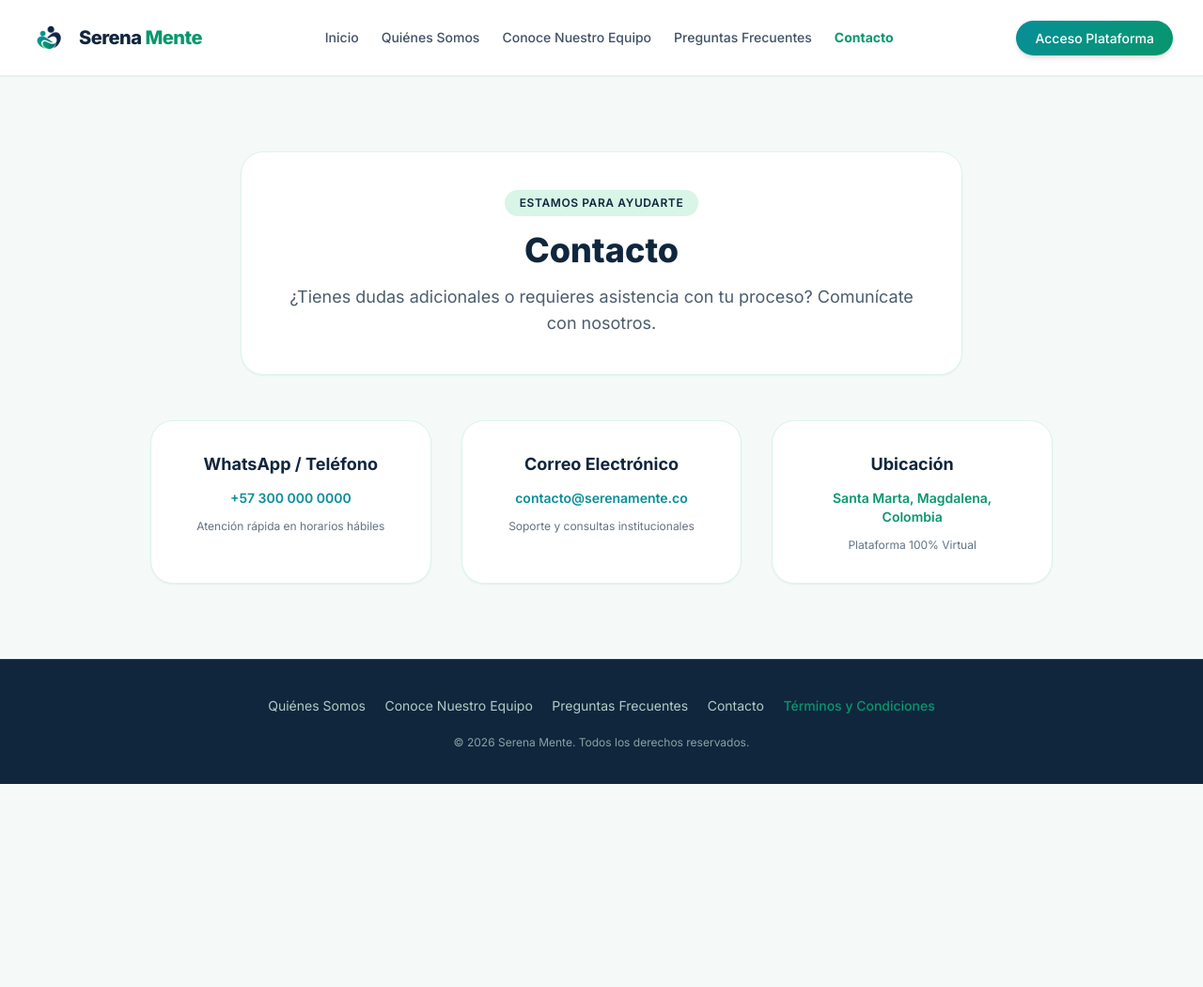
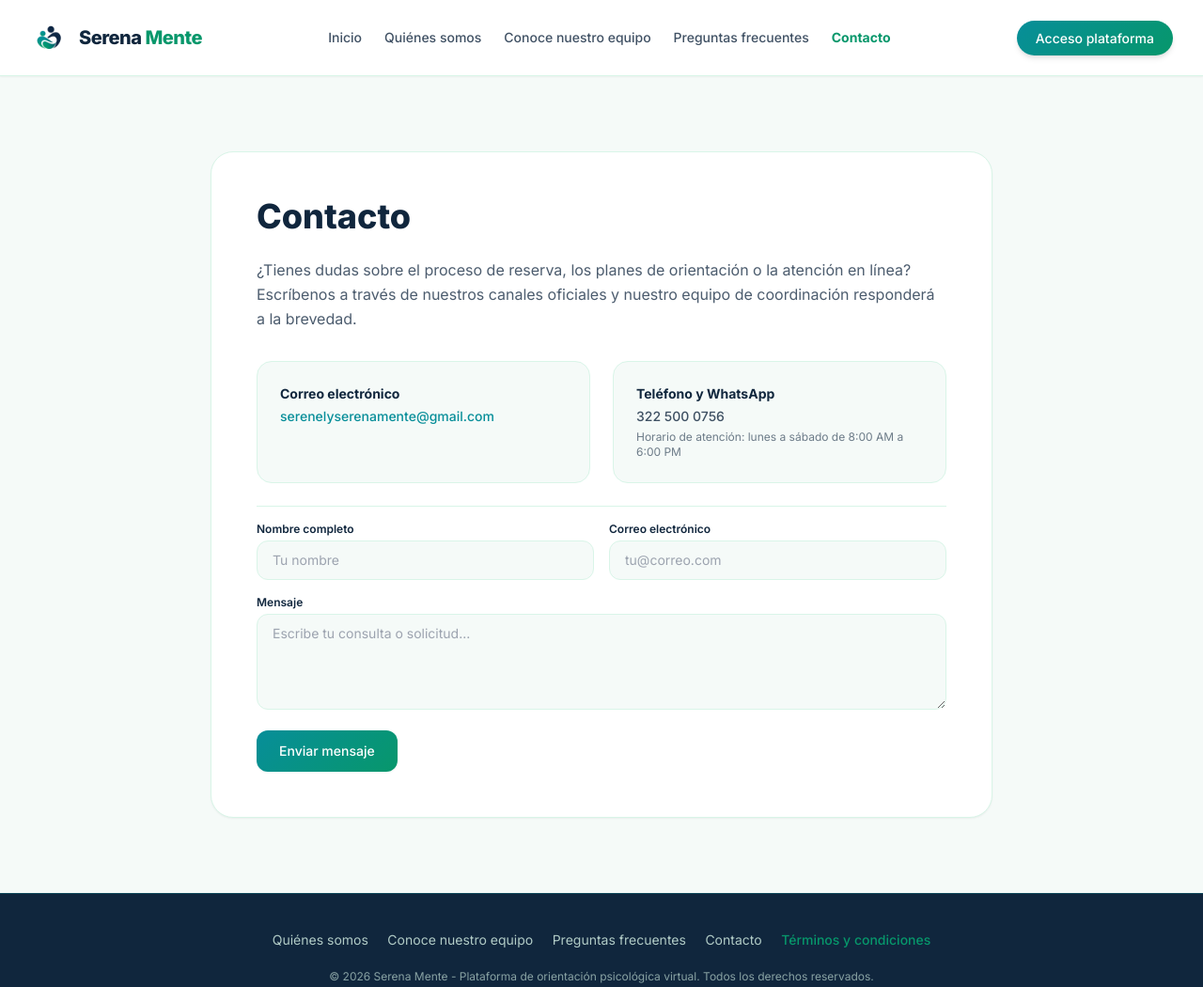
Before and after one commit to Serena-mente/serena-mente, a plain HTML site: page contacto.html in a window 1280 px wide. Shown: the whole page at 94% size. Before the commit the page ends 834 px from the top, so only its background shows below. Drawn offline with nearby package versions, Linux system fonts and the light colour scheme.

Commit message:
Enhance contacto.html with Tailwind CSS and content updates
Updated contact page with Tailwind CSS integration and improved content.

```diff
--- a/contacto.html
+++ b/contacto.html
@@ -4,7 +4,34 @@
     <meta charset="UTF-8">
     <meta name="viewport" content="width=device-width, initial-scale=1.0">
     <title>Contacto — Serena Mente</title>
+    <!-- Tailwind CSS CDN -->
     <script src="https://cdn.tailwindcss.com"></script>
+    <script>
+        tailwind.config = {
+            theme: {
+                extend: {
+                    colors: {
+                        serena: {
+                            50: '#F5FAF8',
+                            100: '#D9F5E8',
+                            500: '#07976B',
+                            600: '#07976B',
+                            700: '#078E99',
+                            900: '#10263D',
+                            light: '#D9F5E8',
+                            blue: '#078E99',
+                            darkblue: '#10263D',
+                            navy: '#10263D',
+                            teal: '#078E99',
+                            mint: '#07976B',
+                            calm: '#D9F5E8',
+                            harmony: '#F5FAF8'
+                        }
+                    }
+                }
+            }
+        }
+    </script>
     <link href="https://fonts.googleapis.com/css2?family=Inter:wght@300;400;500;600;700;800&display=swap" rel="stylesheet">
     <style>
         body {
@@ -22,70 +49,104 @@
     </style>
 </head>
 <body class="bg-[#F5FAF8] text-[#10263D] antialiased">
+
+    <!-- Navigation Header -->
     <header class="sticky top-0 z-40 bg-white/95 backdrop-blur-md border-b border-[#D9F5E8] shadow-sm">
         <div class="max-w-7xl mx-auto px-4 sm:px-6 lg:px-8 h-20 flex items-center justify-between">
+            <div class="flex items-center space-x-3">
                 <a href="index.html" class="flex items-center space-x-3">
                     <img src="assets/isotipo.png" alt="Isotipo Serena Mente" class="h-10 w-auto object-contain">
                     <span class="text-xl font-extrabold tracking-tight text-[#10263D]">
                         Serena <span class="text-[#07976B]">Mente</span>
                     </span>
                 </a>
+            </div>
             <nav class="hidden md:flex items-center space-x-6 font-medium text-sm text-[#10263D]/80">
                 <a href="index.html" class="hover:text-[#07976B] transition">Inicio</a>
-                <a href="quienes-somos.html" class="hover:text-[#07976B] transition">Quiénes Somos</a>
-                <a href="conoce-nuestro-equipo.html" class="hover:text-[#07976B] transition">Conoce Nuestro Equipo</a>
-                <a href="faq.html" class="hover:text-[#07976B] transition">Preguntas Frecuentes</a>
+                <a href="quienes-somos.html" class="hover:text-[#07976B] transition">Quiénes somos</a>
+                <a href="conoce-nuestro-equipo.html" class="hover:text-[#07976B] transition">Conoce nuestro equipo</a>
+                <a href="faq.html" class="hover:text-[#07976B] transition">Preguntas frecuentes</a>
                 <a href="contacto.html" class="text-[#07976B] font-bold">Contacto</a>
             </nav>
             <div>
                 <a href="index.html#portal-acceso" class="brand-btn-primary font-medium px-5 py-2.5 rounded-full shadow-md transition text-sm">
-                    Acceso Plataforma
+                    Acceso plataforma
                 </a>
             </div>
         </div>
     </header>
 
-    <main class="py-16 md:py-20 max-w-5xl mx-auto px-4 sm:px-6 lg:px-8 space-y-12">
-        <div class="bg-white rounded-3xl p-8 md:p-10 border border-[#D9F5E8] shadow-sm text-center space-y-4 max-w-3xl mx-auto">
-            <span class="inline-block bg-[#D9F5E8] text-[#10263D] font-semibold text-xs uppercase tracking-wider px-4 py-1.5 rounded-full">
-                Estamos para Ayudarte
-            </span>
+    <!-- Main Content: Contacto -->
+    <main class="py-16 md:py-20 max-w-4xl mx-auto px-4 sm:px-6 lg:px-8">
+        <div class="bg-white rounded-3xl p-8 md:p-12 border border-[#D9F5E8] shadow-sm space-y-6">
             <h1 class="text-3xl sm:text-4xl font-extrabold text-[#10263D]">Contacto</h1>
-            <p class="text-[#10263D]/75 text-base sm:text-lg leading-relaxed">
-                ¿Tienes dudas adicionales o requieres asistencia con tu proceso? Comunícate con nosotros.
+            <p class="text-[#10263D]/75 text-base leading-relaxed">
+                ¿Tienes dudas sobre el proceso de reserva, los planes de orientación o la atención en línea? Escríbenos a través de nuestros canales oficiales y nuestro equipo de coordinación responderá a la brevedad.
             </p>
+            <div class="grid grid-cols-1 md:grid-cols-2 gap-6 pt-2">
+                <div class="bg-[#F5FAF8] rounded-2xl p-6 border border-[#D9F5E8] space-y-1">
+                    <h2 class="text-sm font-bold text-[#10263D]">Correo electrónico</h2>
+                    <p class="text-sm text-[#078E99] font-medium">serenelyserenamente@gmail.com</p>
                 </div>
-
-        <div class="grid grid-cols-1 md:grid-cols-3 gap-8">
-            <div class="bg-white p-8 rounded-3xl border border-[#D9F5E8] hover:border-[#078E99]/40 text-center space-y-3 shadow-sm transition">
-                <h3 class="font-bold text-[#10263D] text-lg">WhatsApp / Teléfono</h3>
-                <p class="text-sm font-semibold text-[#078E99]">+57 300 000 0000</p>
-                <p class="text-xs text-[#10263D]/65">Atención rápida en horarios hábiles</p>
+                <div class="bg-[#F5FAF8] rounded-2xl p-6 border border-[#D9F5E8] space-y-1">
+                    <h2 class="text-sm font-bold text-[#10263D]">Teléfono y WhatsApp</h2>
+                    <p class="text-sm text-[#10263D]/80 font-medium">322 500 0756</p>
+                    <p class="text-xs text-[#10263D]/60">Horario de atención: lunes a sábado de 8:00 AM a 6:00 PM</p>
                 </div>
-
-            <div class="bg-white p-8 rounded-3xl border border-[#D9F5E8] hover:border-[#078E99]/40 text-center space-y-3 shadow-sm transition">
-                <h3 class="font-bold text-[#10263D] text-lg">Correo Electrónico</h3>
-                <p class="text-sm font-semibold text-[#078E99]">contacto@serenamente.co</p>
-                <p class="text-xs text-[#10263D]/65">Soporte y consultas institucionales</p>
             </div>
-
-            <div class="bg-white p-8 rounded-3xl border border-[#D9F5E8] hover:border-[#078E99]/40 text-center space-y-3 shadow-sm transition">
-                <h3 class="font-bold text-[#10263D] text-lg">Ubicación</h3>
-                <p class="text-sm font-semibold text-[#07976B]">Santa Marta, Magdalena, Colombia</p>
-                <p class="text-xs text-[#10263D]/65">Plataforma 100% Virtual</p>
+            <form onsubmit="handleContactSubmit(event)" class="space-y-4 pt-4 border-t border-[#D9F5E8]">
+                <div class="grid grid-cols-1 sm:grid-cols-2 gap-4">
+                    <div>
+                        <label class="block text-xs font-semibold text-[#10263D] mb-1">Nombre completo</label>
+                        <input type="text" required placeholder="Tu nombre" class="w-full bg-[#F5FAF8] border border-[#D9F5E8] rounded-xl px-4 py-2.5 text-sm focus:outline-none focus:border-[#078E99]">
                     </div>
+                    <div>
+                        <label class="block text-xs font-semibold text-[#10263D] mb-1">Correo electrónico</label>
+                        <input type="email" required placeholder="tu@correo.com" class="w-full bg-[#F5FAF8] border border-[#D9F5E8] rounded-xl px-4 py-2.5 text-sm focus:outline-none focus:border-[#078E99]">
+                    </div>
+                </div>
+                <div>
+                    <label class="block text-xs font-semibold text-[#10263D] mb-1">Mensaje</label>
+                    <textarea rows="4" required placeholder="Escribe tu consulta o solicitud..." class="w-full bg-[#F5FAF8] border border-[#D9F5E8] rounded-xl px-4 py-2.5 text-sm focus:outline-none focus:border-[#078E99]"></textarea>
+                </div>
+                <button type="submit" class="brand-btn-primary font-medium px-6 py-3 rounded-xl text-sm transition shadow-sm">
+                    Enviar mensaje
+                </button>
+            </form>
         </div>
     </main>
 
+    <!-- Notification Toast -->
+    <div id="notification-toast" class="fixed bottom-5 right-5 z-50 bg-[#10263D] border border-[#078E99]/40 text-white px-5 py-3 rounded-2xl shadow-xl flex items-center space-x-3 transform translate-y-24 opacity-0 transition-all duration-300">
+        <span class="w-2.5 h-2.5 rounded-full bg-[#07976B]"></span>
+        <span id="toast-message" class="text-sm font-medium">Mensaje enviado con éxito</span>
+    </div>
+
+    <!-- Footer -->
     <footer class="bg-[#10263D] border-t border-[#078E99]/30 text-center py-9 px-4 text-[#D9F5E8]/80 space-y-3">
         <p class="space-x-4">
-            <a href="quienes-somos.html" class="hover:text-white transition text-sm">Quiénes Somos</a>
-            <a href="conoce-nuestro-equipo.html" class="hover:text-white transition text-sm">Conoce Nuestro Equipo</a>
-            <a href="faq.html" class="hover:text-white transition text-sm">Preguntas Frecuentes</a>
+            <a href="quienes-somos.html" class="hover:text-white transition text-sm">Quiénes somos</a>
+            <a href="conoce-nuestro-equipo.html" class="hover:text-white transition text-sm">Conoce nuestro equipo</a>
+            <a href="faq.html" class="hover:text-white transition text-sm">Preguntas frecuentes</a>
             <a href="contacto.html" class="hover:text-white transition text-sm">Contacto</a>
-            <a href="legal.html" class="text-[#07976B] hover:underline text-sm font-medium">Términos y Condiciones</a>
+            <a href="legal.html" class="text-[#07976B] hover:underline text-sm font-medium">Términos y condiciones</a>
         </p>
-        <p class="text-xs text-[#D9F5E8]/60 pt-2">&copy; 2026 Serena Mente. Todos los derechos reservados.</p>
+        <p class="text-xs text-[#D9F5E8]/60 pt-2">
+            &copy; 2026 Serena Mente - Plataforma de orientación psicológica virtual. Todos los derechos reservados.
+        </p>
     </footer>
+
+    <script>
+        function handleContactSubmit(event) {
+            event.preventDefault();
+            event.target.reset();
+            const toast = document.getElementById('notification-toast');
+            document.getElementById('toast-message').innerText = 'Mensaje enviado. Te responderemos pronto.';
+            toast.classList.remove('translate-y-24', 'opacity-0');
+            setTimeout(() => {
+                toast.classList.add('translate-y-24', 'opacity-0');
+            }, 4000);
+        }
+    </script>
 </body>
 </html>
```
Lines whose indentation alone changed are shown as unchanged.
